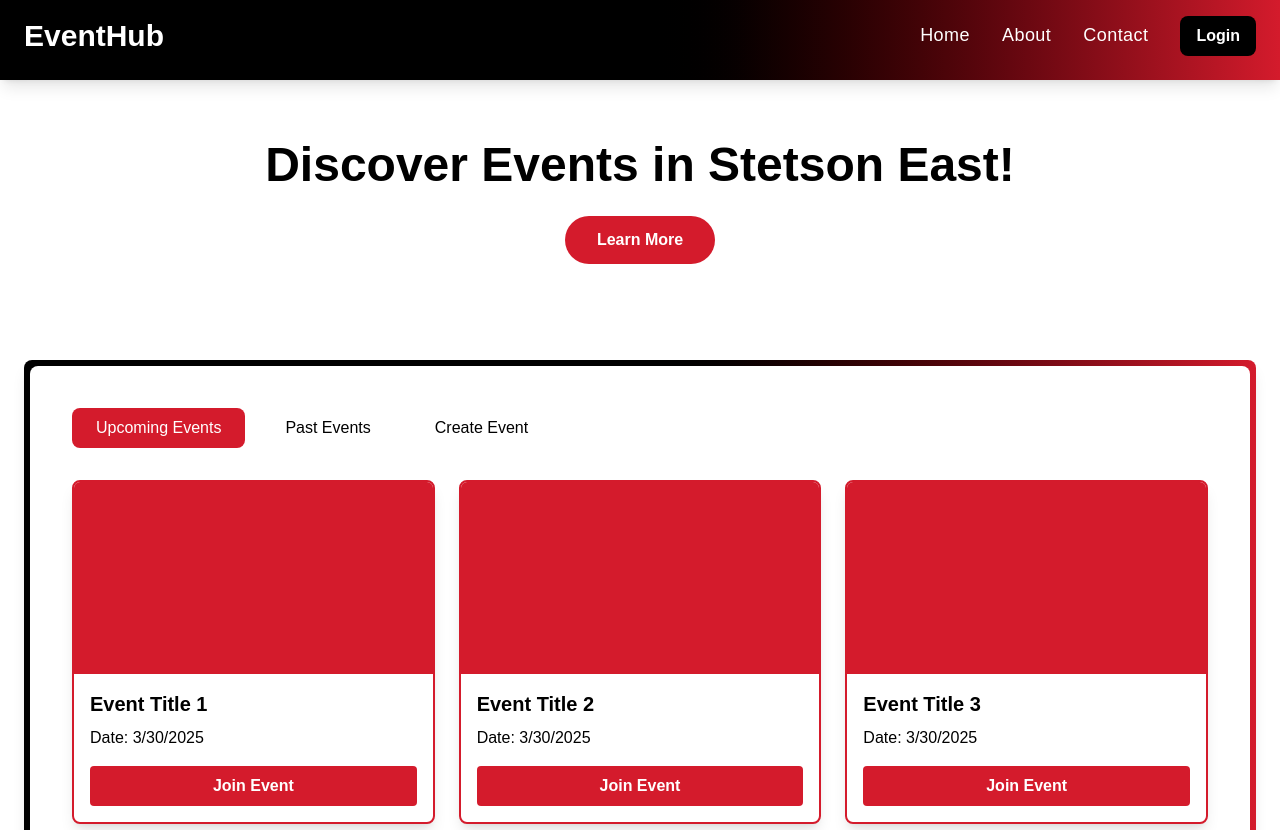
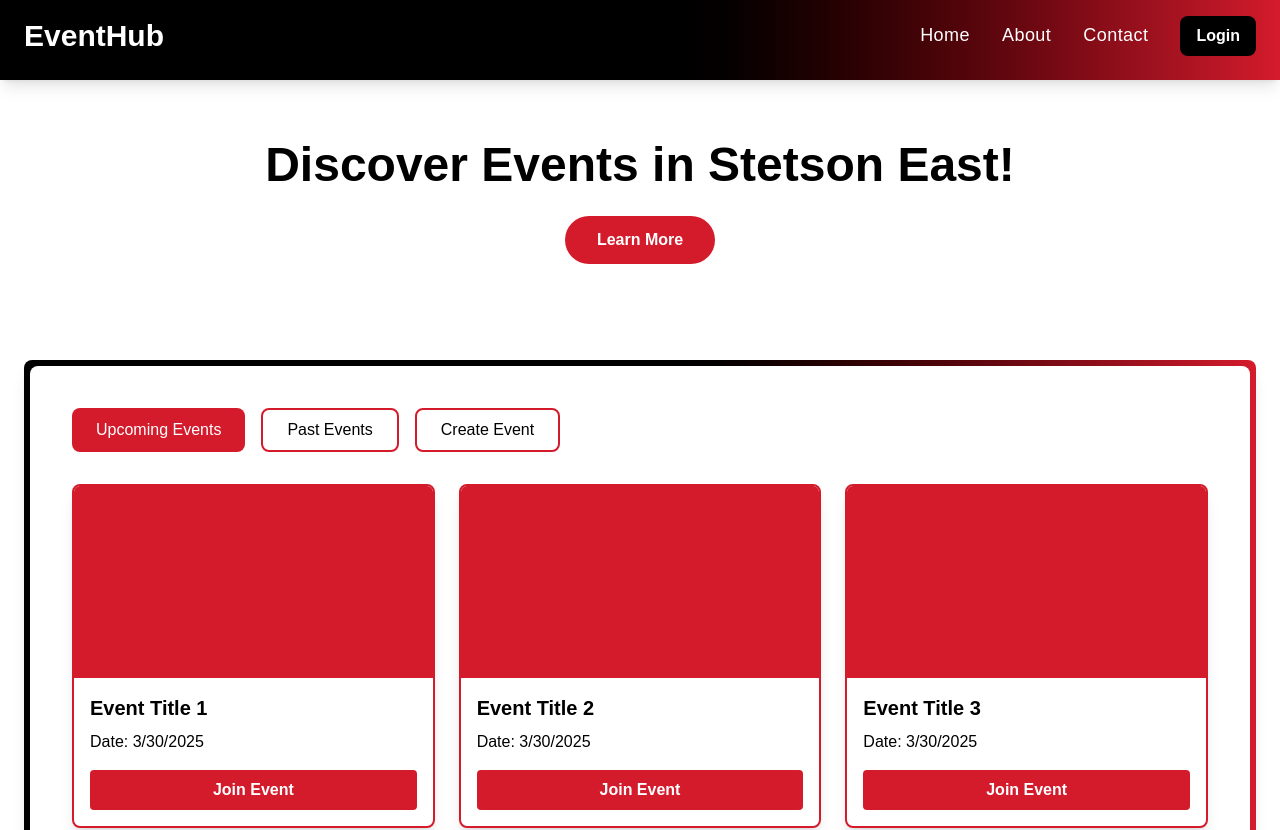
Before and after one commit to dnakhooda/SteastHack, a Next.js app: page / in a window 1280 px wide. Shown: the top 830 px of the page. Built offline with nearby package versions, Linux system fonts and the light colour scheme.

Commit message:
added borders around even buttons

```diff
--- a/src/app/page.js
+++ b/src/app/page.js
@@ -127,20 +127,20 @@ export default function Home() {
               </button>
               <button
                 onClick={() => setActiveTab('past')}
-                className={`px-6 py-2 rounded-lg transition ${
+                className={`px-6 py-2 rounded-lg transition border-2 ${
                   activeTab === 'past'
-                    ? 'bg-[#D41B2C] text-white'
-                    : 'text-black hover:bg-[#D41B2C] hover:text-white'
+                    ? 'bg-[#D41B2C] text-white border-[#D41B2C]'
+                    : 'text-black hover:bg-[#D41B2C] hover:text-white border-[#D41B2C]'
                 }`}
               >
                 Past Events
               </button>
               <button
                 onClick={() => setActiveTab('create')}
-                className={`px-6 py-2 rounded-lg transition ${
+                className={`px-6 py-2 rounded-lg transition border-2 ${
                   activeTab === 'create'
-                    ? 'bg-[#D41B2C] text-white'
-                    : 'text-black hover:bg-[#D41B2C] hover:text-white'
+                    ? 'bg-[#D41B2C] text-white border-[#D41B2C]'
+                    : 'text-black hover:bg-[#D41B2C] hover:text-white border-[#D41B2C]'
                 }`}
               >
                 Create Event
```
